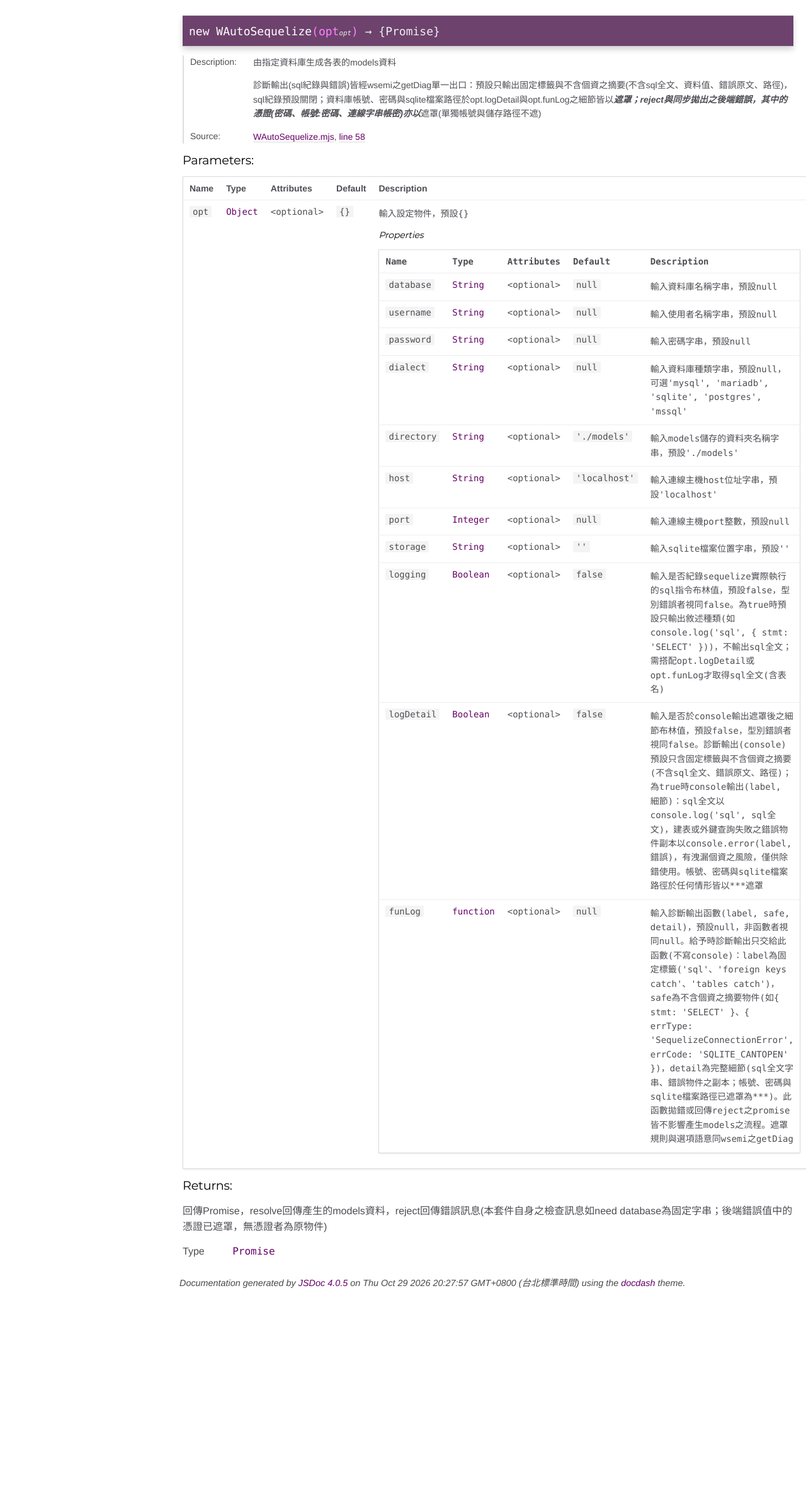
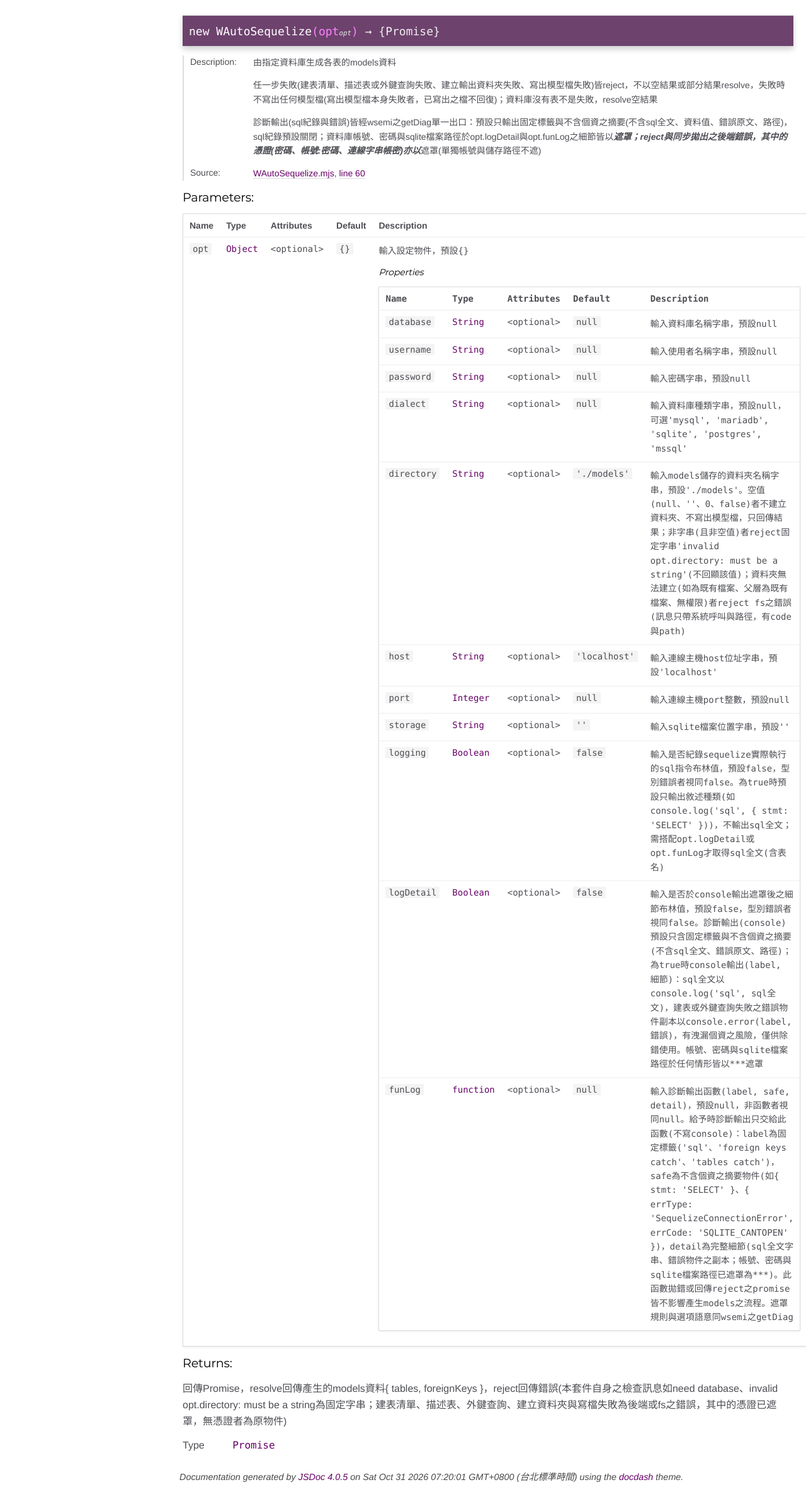
Before and after one commit to yuda-lyu/w-auto-sequelize, a plain HTML site: page WAutoSequelize.html in a window 1280 px wide. Shown: the part 176-2545 px from the top of the page at 63% size. Before the commit the page ends 2237 px from the top, so only its background shows below. Drawn offline with Linux system fonts and the light colour scheme.

Commit message:
deploy 2026-10-30T23:20:12.708Z

```diff
--- a/WAutoSequelize.html
+++ b/WAutoSequelize.html
@@ -75,13 +75,14 @@
 
     <dt class="tag-description">Description:</dt>
     <dd class="tag-description"><ul class="dummy"><li><p>由指定資料庫生成各表的models資料</p>
+<p>任一步失敗(建表清單、描述表或外鍵查詢失敗、建立輸出資料夾失敗、寫出模型檔失敗)皆reject，不以空結果或部分結果resolve，失敗時不寫出任何模型檔(寫出模型檔本身失敗者，已寫出之檔不回復)；資料庫沒有表不是失敗，resolve空結果</p>
 <p>診斷輸出(sql紀錄與錯誤)皆經wsemi之getDiag單一出口：預設只輸出固定標籤與不含個資之摘要(不含sql全文、資料值、錯誤原文、路徑)，sql紀錄預設關閉；資料庫帳號、密碼與sqlite檔案路徑於opt.logDetail與opt.funLog之細節皆以<em><strong>遮罩；reject與同步拋出之後端錯誤，其中的憑證(密碼、帳號:密碼、連線字串帳密)亦以</strong></em>遮罩(單獨帳號與儲存路徑不遮)</p></li></ul></dd>
 
 
 
     <dt class="tag-source">Source:</dt>
     <dd class="tag-source"><ul class="dummy"><li>
-        <a href="WAutoSequelize.mjs.html">WAutoSequelize.mjs</a>, <a href="WAutoSequelize.mjs.html#line58">line 58</a>
+        <a href="WAutoSequelize.mjs.html">WAutoSequelize.mjs</a>, <a href="WAutoSequelize.mjs.html#line60">line 60</a>
     </li></ul></dd>
 
 
@@ -413,7 +414,7 @@
                 </td>
 
 
-            <td class="description last"><p>輸入models儲存的資料夾名稱字串，預設'./models'</p></td>
+            <td class="description last"><p>輸入models儲存的資料夾名稱字串，預設'./models'。空值(null、''、0、false)者不建立資料夾、不寫出模型檔，只回傳結果；非字串(且非空值)者reject固定字串'invalid opt.directory: must be a string'(不回顯該值)；資料夾無法建立(如為既有檔案、父層為既有檔案、無權限)者reject fs之錯誤(訊息只帶系統呼叫與路徑，有code與path)</p></td>
         </tr>
 
 
@@ -686,7 +687,7 @@
 
 
 <div class="param-desc">
-    <p>回傳Promise，resolve回傳產生的models資料，reject回傳錯誤訊息(本套件自身之檢查訊息如need database為固定字串；後端錯誤值中的憑證已遮罩，無憑證者為原物件)</p>
+    <p>回傳Promise，resolve回傳產生的models資料{ tables, foreignKeys }，reject回傳錯誤(本套件自身之檢查訊息如need database、invalid opt.directory: must be a string為固定字串；建表清單、描述表、外鍵查詢、建立資料夾與寫檔失敗為後端或fs之錯誤，其中的憑證已遮罩，無憑證者為原物件)</p>
 </div>
 
 
@@ -745,7 +746,7 @@
 <br class="clear">
 
 <footer>
-    Documentation generated by <a href="https://github.com/jsdoc3/jsdoc">JSDoc 4.0.5</a> on Thu Oct 29 2026 20:27:57 GMT+0800 (台北標準時間) using the <a href="https://github.com/clenemt/docdash">docdash</a> theme.
+    Documentation generated by <a href="https://github.com/jsdoc3/jsdoc">JSDoc 4.0.5</a> on Sat Oct 31 2026 07:20:01 GMT+0800 (台北標準時間) using the <a href="https://github.com/clenemt/docdash">docdash</a> theme.
 </footer>
 
 <script>prettyPrint();</script>
```
Also changed, not shown: WAutoSequelize.mjs.html (+12 -5 lines), dialects.js.html (+1 -1 lines), index.html (+1 -1 lines).
